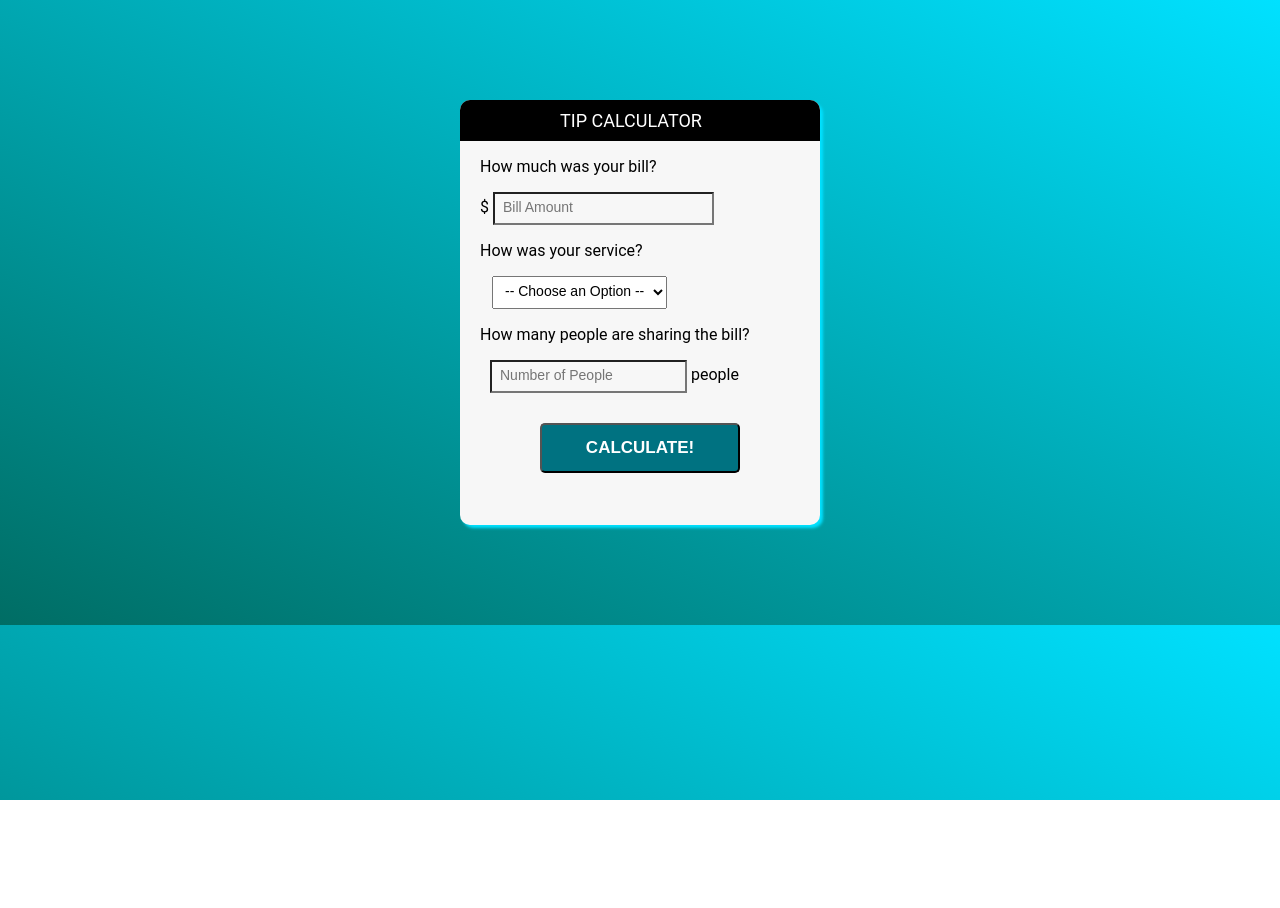
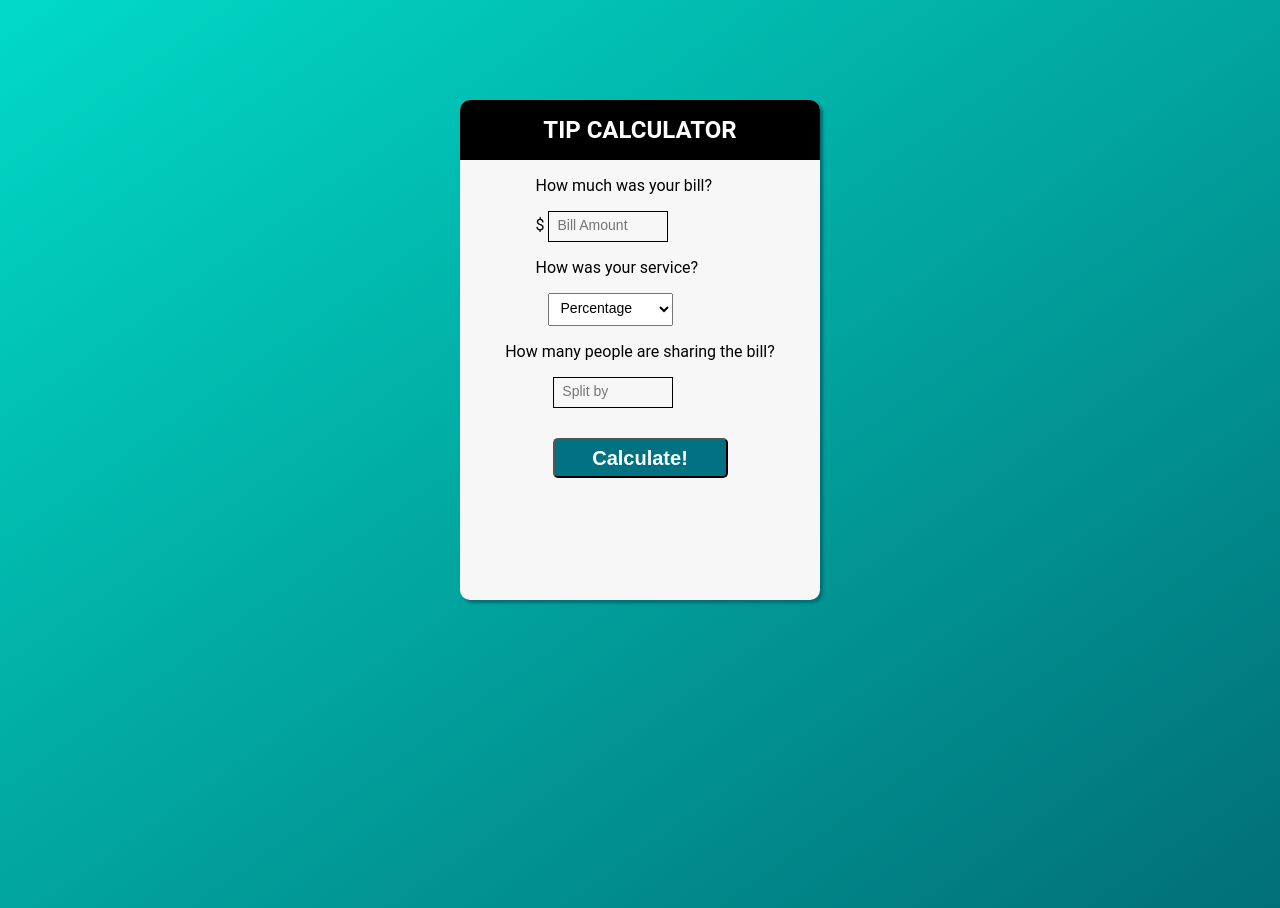
Before and after one commit to Benberto/deployment-lab, a website: page public/index.html in a window 1280 px wide. Before the commit the page ends 800 px from the top, so only its background shows below. Drawn offline with Linux system fonts and the light colour scheme.

Commit message:
Style and main.js built out. -Fully functioning-

```diff
--- a/public/index.html
+++ b/public/index.html
@@ -9,19 +9,22 @@
 </head>
 <body>
   <div id="container">
-    <h1>Tip Calculator</h1>
+    <div id="heading">
+      <h1>Tip Calculator</h1>
+    </div>
+
     <div id="calculator">
 
 
       <form>
         <p>How much was your bill?
           <p>
-            $ <input id="billamt" type="text" placeholder="Bill Amount">
+              $ <input id="billamt" type="text" placeholder="Bill Amount">
 
             <p>How was your service?
               <p>
                 <select id="serviceQual">
-              <option disabled selected value="0">-- Choose an Option --</option>
+              <option disabled selected value="0">Percentage</option>
               <option value="0.3">30&#37; &#45; Outstanding</option>
               <option value="0.2">20&#37; &#45; Great</option>
               <option value="0.15">15&#37; &#45; Good</option>
@@ -30,8 +33,9 @@
           </select>
 
       </form>
-      <p>How many people are sharing the bill?</p>
-      <input id="peopleamt" type="text" placeholder="Number of People"> people
+      <p class="peopleamt">How many people are sharing the bill?</p>
+      <input name="peopleamt" id="peopleamt" type="text" placeholder="Split by">
+
       <button type="button" id="calculate">Calculate!</button>
 
     </div>
--- a/public/styles.css
+++ b/public/styles.css
@@ -1,53 +1,65 @@
 body {
+  height: 100vh;
   font-family: Roboto;
   background: #00e1ff;
     /* fallback for old browsers */
-    background: -webkit-linear-gradient(to bottom left, #00e1ff, #006d64);
+    background: -webkit-linear-gradient(to bottom right, #01dac7, #016f77);
     /* Chrome 10-25, Safari 5.1-6 */
-    background: linear-gradient(to bottom left, #00e1ff, #006d64);
+    background: linear-gradient(to bottom right, #01dac7, #016f77);
     /* W3C, IE 10+/ Edge, Firefox 16+, Chrome 26+, Opera 12+, Safari 7+ */
 }
 
+.peopleamt {
+  margin-top: 0px;
+}
+
 #container {
-  height: 425px;
+  display: flex;
+  flex-direction: column;
+  align-items: auto;
+  height: 500px;
   width: 360px;
   margin: 100px auto;
   background: #f7f7f7;
-  box-shadow: 3px 3px 3px #00e1ff;
-  border-radius: 20px;
+  box-shadow: 3px 3px 3px #016f77;
+  border-radius: 10px;
   -webkit-border-radius: 10px;
-  -moz-border-radius: 20px;
+  -moz-border-radius: 10px;
 }
 
-h1 {
+#heading {
+  text-align: center;
+  width: 360px;
   background: #000000;
   color: white;
   margin: 0;
-  padding: 10px 100px;
   text-transform: uppercase;
-  font-size: 18px;
+  font-size: 12px;
   font-weight: normal;
   border-top-left-radius: 10px;
   border-top-right-radius: 10px;
 }
 
-p {
-  padding-left: 20px;
+#calculator {
+  display: flex;
+  flex-direction: column;
+  align-items: center;
 }
+
+
 
 form input[type="text"] {
   width: 90px;
 }
 
-input {
-  padding-left: 20px;
-}
+
 
 #billamt {
+  border: 1px solid black;
   font-size: 14px;
   /*color: #2980b9;*/
   background-color: #f7f7f7;
-  width: 60%;
+  width: 50%;
   padding: 5px 5px 8px 8px;
 }
 
@@ -58,10 +70,10 @@ input {
 }
 
 #peopleamt {
-  width: 50%;
+  border: 1px solid black;
+  width: 29%;
   padding: 5px 5px 8px 8px;
-  margin-left: 30px;
-
+  margin-right: 54px;
   background-color: #f7f7f7;
   font-size: 14px;
 }
@@ -70,27 +82,29 @@ input {
   display: inline;
 }
 
+
 #serviceQual {
+  width: 60%;
   padding: 5px 5px 8px 8px;
   margin-left: 12px;
   font-size: 14px;
 }
 
 button {
-  text-transform: uppercase;
+  /* text-transform: uppercase; */
   font-weight: bold;
   display: block;
   margin: 30px auto;
   background: #007281;
   border-radius: 5px;
-  width: 200px;
-  height: 50px;
-  font-size: 17px;
+  width: 175px;
+  height: 40px;
+  font-size: 20px;
   color: white;
 }
 
 button:hover {
-  background: #007786;
+  background: #004852;
   border-bottom-color: #111;
 }
 
```
